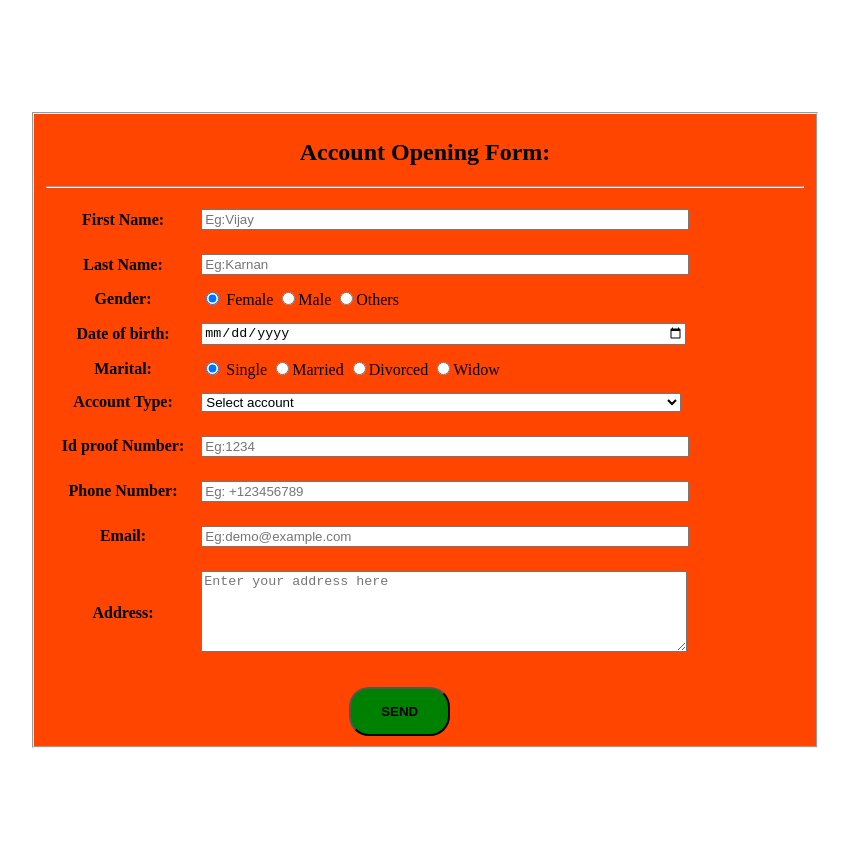
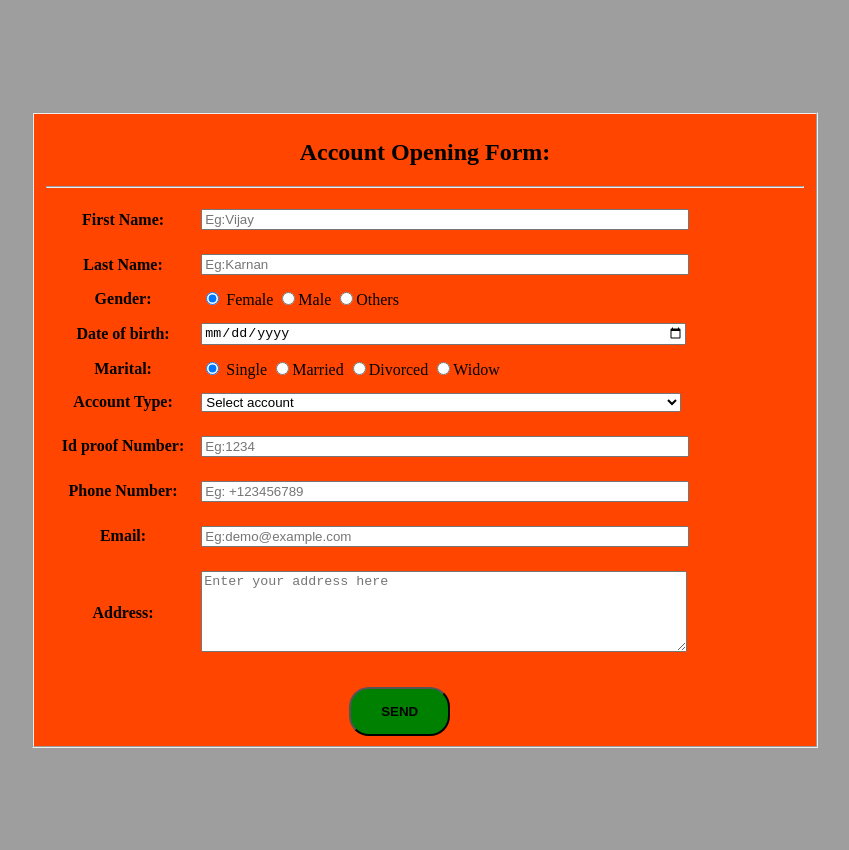
Before and after one commit to AbinayaVijaykarnan/forms-assignment, a plain HTML site: page PROJECTS/forms-assignment/5.banking.html in a window 1280 px wide. Shown: the part 73-923 px from the top of the page, without its empty margins (215-1064 px from the left). Drawn offline with Linux system fonts and the light colour scheme; the site is published under a folder, as on GitHub Pages, so addresses that start at the root find nothing.

Commit message:
Update 5.banking.html

```diff
--- a/PROJECTS/forms-assignment/5.banking.html
+++ b/PROJECTS/forms-assignment/5.banking.html
@@ -6,7 +6,7 @@
     <title>Banking</title>
     <style>
         body{
-            background-image: url('/images/coins.jpg');
+            background-image: url('../images/coins.jpg');
             background-size: cover;
         }
         .main{
```
